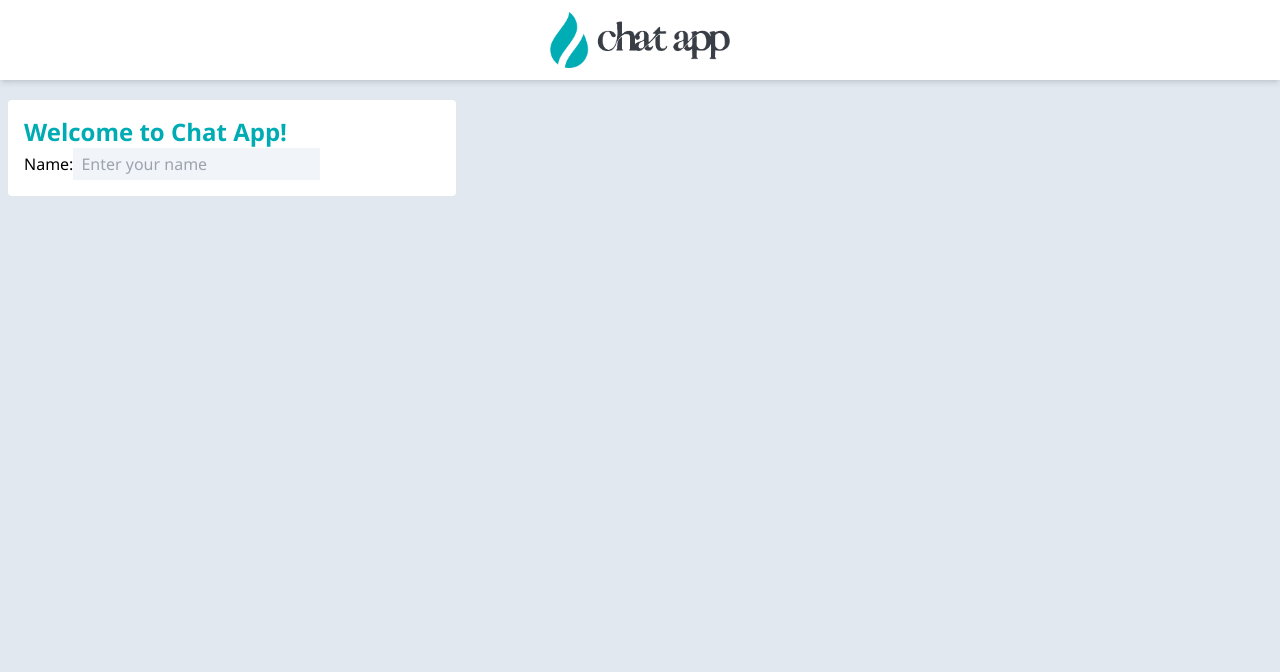
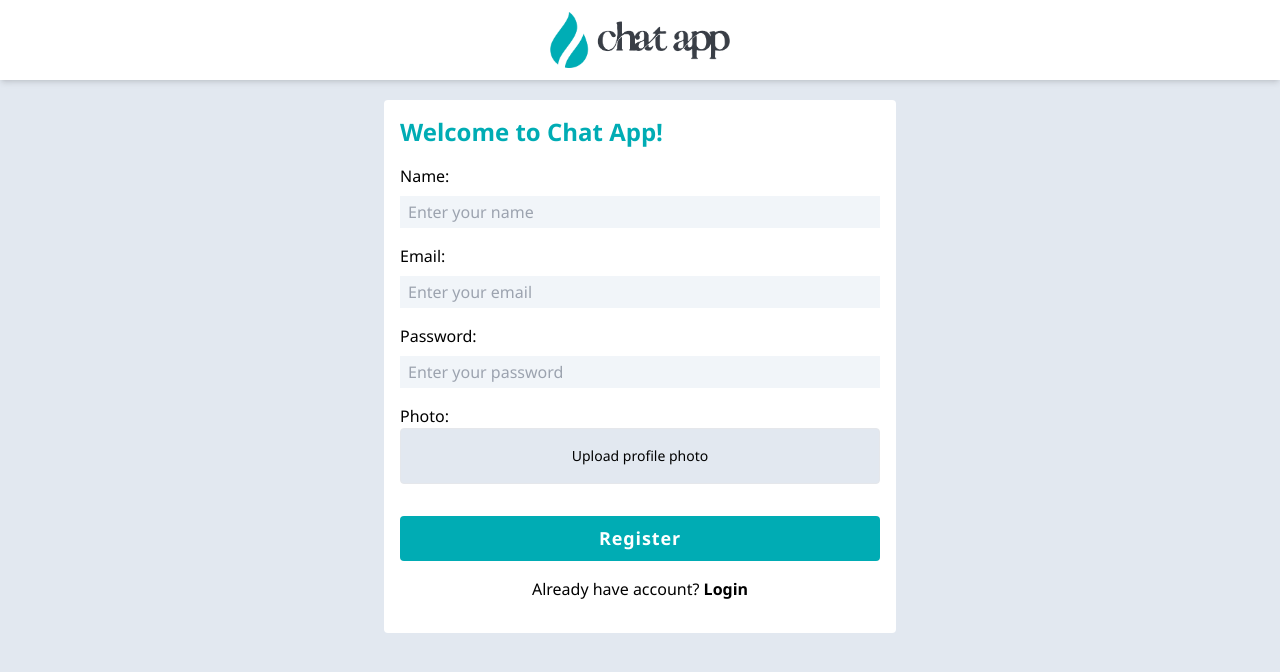
Before and after one commit to durpintm/chat-app, a React (Vite) app in the folder client/: page /register in a window 1280 px wide. Shown: the top 672 px of the page. Built offline with nearby package versions, Linux system fonts and the light colour scheme.

Commit message:
Register page added

```diff
--- a/client/package.json
+++ b/client/package.json
@@ -12,6 +12,7 @@
   "dependencies": {
     "react": "^18.3.1",
     "react-dom": "^18.3.1",
+    "react-icons": "^5.2.1",
     "react-router-dom": "^6.25.1"
   },
   "devDependencies": {
--- a/client/src/pages/Register.jsx
+++ b/client/src/pages/Register.jsx
@@ -1,22 +1,124 @@
+import { useState } from "react";
+import { IoCloseSharp } from "react-icons/io5";
+import { Link } from "react-router-dom";
+
 const Register = () => {
+  const [data, setData] = useState({
+    name: "",
+    email: "",
+    password: "",
+    profile_pic: "",
+  });
+
+  const [uploadPhoto, setUploadPhoto] = useState("");
+
+  const handleOnChange = (e) => {
+    const { name, value } = e.target;
+    setData((prev) => {
+      return { ...prev, [name]: value };
+    });
+  };
+
+  const handleUploadPhoto = (e) => {
+    const file = e.target.files[0];
+    setUploadPhoto(file);
+  };
+
+  const handleClearUploadPhoto = (e) => {
+    e.preventDefault();
+    e.stopPropagation();
+    setUploadPhoto(null);
+  };
+
+  const handleSubmit = (e) => {
+    e.preventDefault();
+    e.stopPropagation();
+    console.log(data);
+  };
+
   return (
     <div className="mt-5">
-      <div className="bg-white w-full max-w-md mx-2 rounded overflow-hidden p-4">
+      <div className="bg-white w-full max-w-lg rounded overflow-hidden p-4 mx-auto">
         <h3 className="font-bold text-2xl text-primary">
           Welcome to Chat App!
         </h3>
-        <form action="">
-          <div>
+        <form className="grid gap-4 mt-4" onSubmit={handleSubmit}>
+          <div className="flex flex-col gap-2">
             <label htmlFor="name">Name:</label>
             <input
               type="text"
               id="name"
               name="name"
+              value={data.name}
+              onChange={handleOnChange}
               placeholder="Enter your name"
               className="bg-slate-100 px-2 py-1 focus:outline-primary"
             />
           </div>
+          <div className="flex flex-col gap-2">
+            <label htmlFor="email">Email:</label>
+            <input
+              type="email"
+              id="email"
+              name="email"
+              value={data.email}
+              onChange={handleOnChange}
+              placeholder="Enter your email"
+              className="bg-slate-100 px-2 py-1 focus:outline-primary"
+            />
+          </div>
+          <div className="flex flex-col gap-2">
+            <label htmlFor="password">Password:</label>
+            <input
+              type="password"
+              id="password"
+              name="password"
+              value={data.password}
+              onChange={handleOnChange}
+              placeholder="Enter your password"
+              className="bg-slate-100 px-2 py-1 focus:outline-primary"
+            />
+          </div>
+          <div className="flex flex-col gap-2">
+            <label htmlFor="profile_pic">
+              Photo:
+              <div className="h-14 bg-slate-200 flex justify-center items-center border hover:border-primary rounded cursor-pointer">
+                <p className="text-sm max-w-[300px] text-ellipsis line-clamp-1">
+                  {uploadPhoto?.name
+                    ? uploadPhoto?.name
+                    : "Upload profile photo"}
+                </p>
+                {uploadPhoto?.name && (
+                  <button
+                    className="text-lg ml-2 hover:text-red-600"
+                    onClick={handleClearUploadPhoto}
+                  >
+                    <IoCloseSharp />
+                  </button>
+                )}
+              </div>
+            </label>
+
+            <input
+              type="file"
+              id="profile_pic"
+              name="profile_pic"
+              value={data.profile_pic}
+              className="bg-slate-100 px-2 py-1 focus:outline-primary hidden"
+              onChange={handleUploadPhoto}
+            />
+          </div>
+          <button className="bg-primary text-lg px-3 py-2 hover:bg-secondary rounded mt-4 font-bold text-white leading-relaxed tracking-wider">
+            Register
+          </button>
         </form>
+        <p className="my-4 text-center">
+          Already have account?
+          <Link to={"/email"} className="hover:text-primary font-semibold">
+            {" "}
+            Login
+          </Link>
+        </p>
       </div>
     </div>
   );
--- a/client/tailwind.config.js
+++ b/client/tailwind.config.js
@@ -5,6 +5,7 @@ export default {
     extend: {
       colors: {
         primary: "#00acb4",
+        secondary: "#058187",
       },
     },
   },
```
Also changed, not shown: 1 other file (tests, documents, lock files or other folders).
